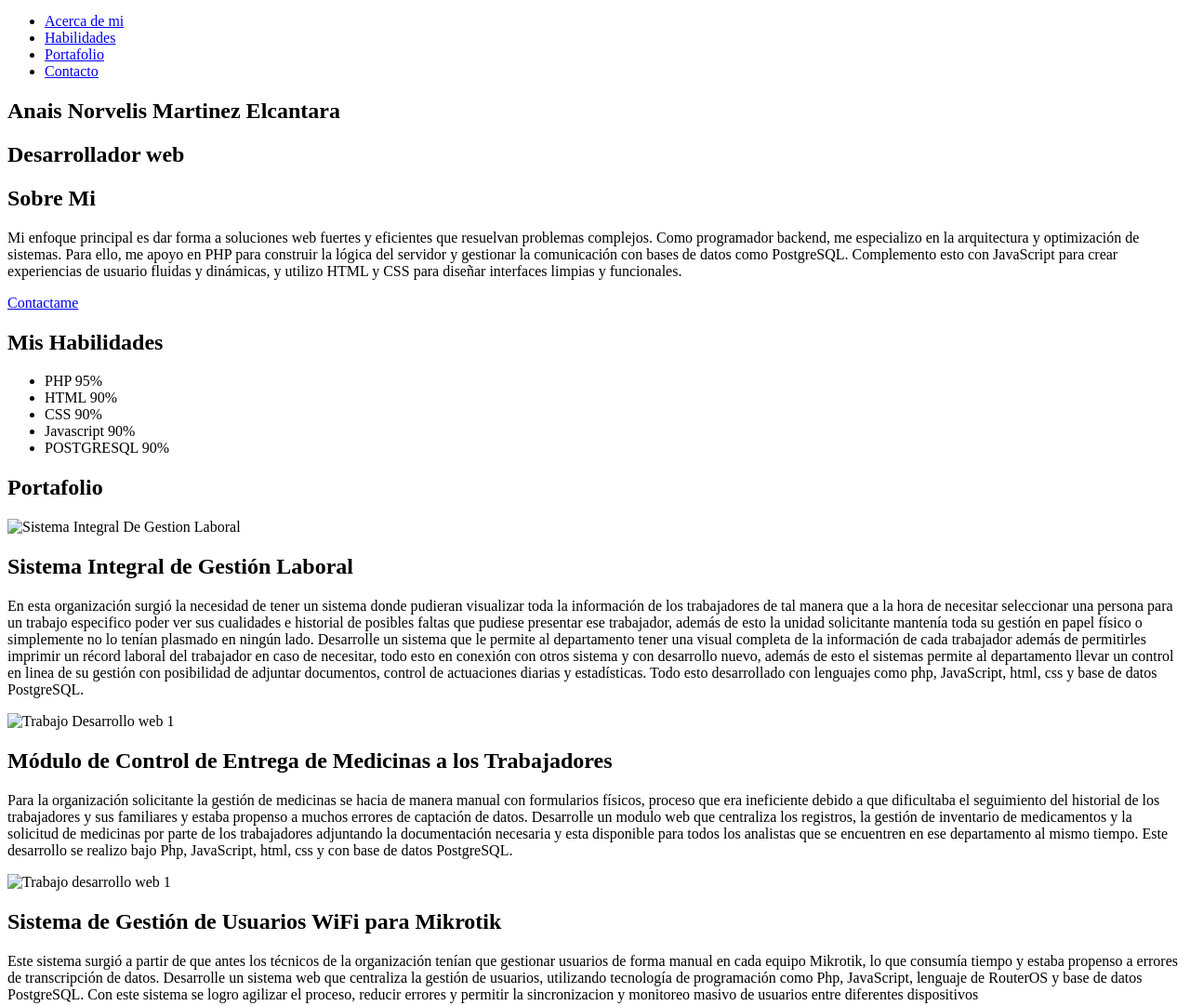
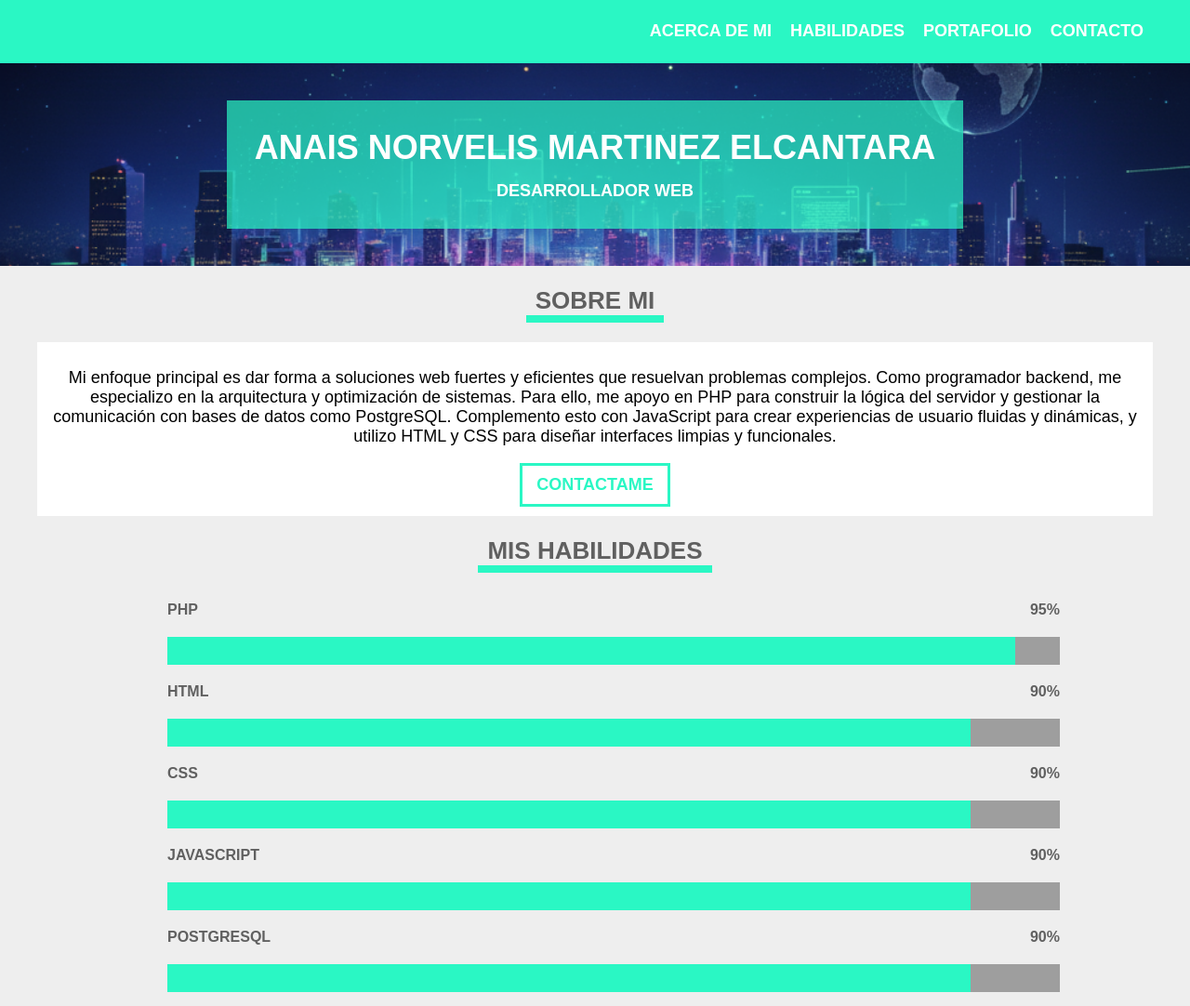
Before and after one commit to ingamartinezen-pixel/ingamartinezen-portfolio, a plain HTML site: page index.html in a window 1280 px wide. Shown: the part 2-1084 px from the top of the page at 93% size. Drawn offline with Linux system fonts and the light colour scheme; the site is published under a folder, as on GitHub Pages, so addresses that start at the root find nothing.

Commit message:
Add files via upload

```diff
--- a/index.html
+++ b/index.html
@@ -3,7 +3,7 @@
 	<head>
 		<meta charset="utf-8"/>
 		<title>Mi Portafolio</title>
-		<link rel="stylesheet" href="/css/estilos.css">
+		<link rel="stylesheet" href="css/estilos.css">
 	</head>
 	<body>
 		<header class="header">
@@ -146,7 +146,7 @@
 			<div class="works-wrapper">
 				<article class="works-item">
 					<div class="works-item-img-container">
-						<img src="/img/SL.png" alt="Sistema Integral De Gestion Laboral" class="works-item-img"/>
+						<img src="img/SL.png" alt="Sistema Integral De Gestion Laboral" class="works-item-img"/>
 					</div>
 					<div class="works-item-description">
 						<header>
@@ -158,7 +158,7 @@
 
 				<article class="works-item">
 					<div class="works-item-img-container">
-						<img src="/img/SS.jpg" alt="Trabajo Desarrollo web 1" class="works-item-img"/>
+						<img src="img/SS.jpg" alt="Trabajo Desarrollo web 1" class="works-item-img"/>
 					</div>
 					<div class="works-item-description">
 						<header>
@@ -171,7 +171,7 @@
 				</article>
 				<article class="works-item">
 					<div class="works-item-img-container">
-						<img src="/img/SM.png" alt="Trabajo desarrollo web 1" class="works-item-img"/>
+						<img src="img/SM.png" alt="Trabajo desarrollo web 1" class="works-item-img"/>
 					</div>
 					<div class="works-item-description">
 						<header>
```
